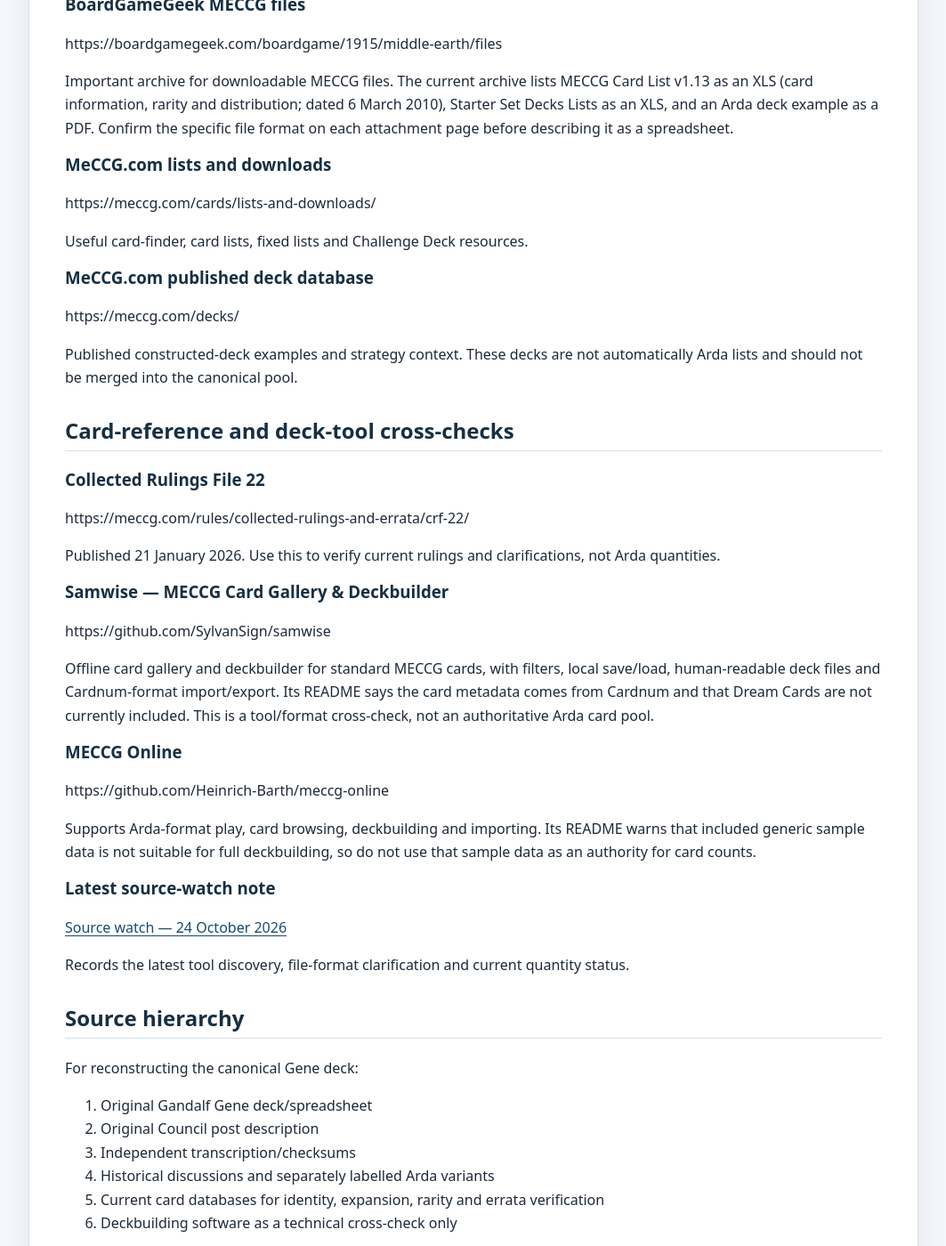
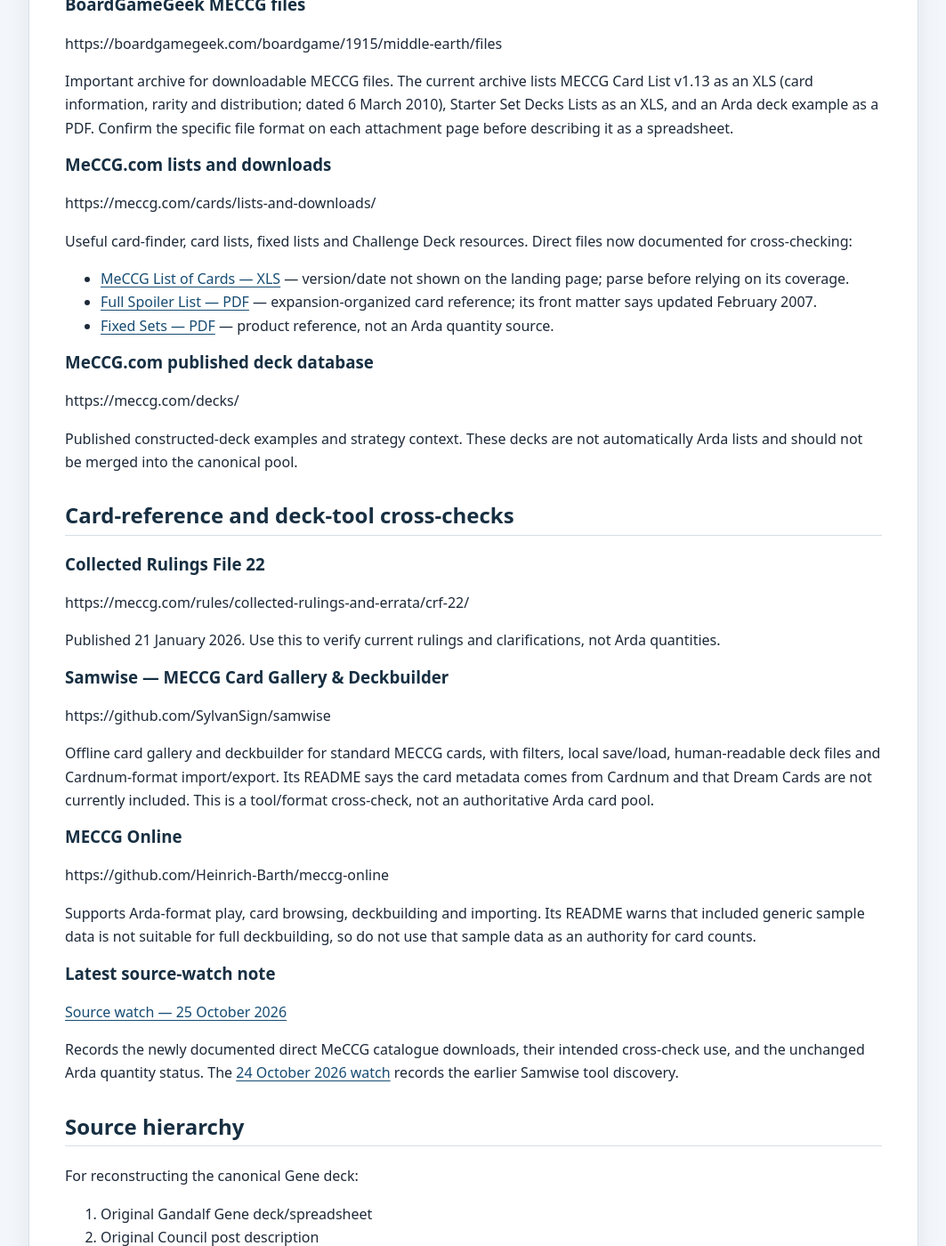
Before and after one commit to JamSpot/meccg-arda-master-database, a Jekyll site: the page built from docs/sources.md, in a window 1280 px wide and 1400 px high, scrolled down 1057 px. Shown: the whole window at 89% size, without its empty margins (108-1171 px from the left). Built offline with Jekyll 4.4.1, drawn with Linux system fonts in a browser that asks for light colours; our own code applies the rules of GitHub Pages for plain Markdown files.

Commit message:
Document direct MeCCG catalogue downloads

```diff
--- a/docs/sources.md
+++ b/docs/sources.md
@@ -30,7 +30,10 @@ Important archive for downloadable MECCG files. The current archive lists MECCG
 ### MeCCG.com lists and downloads
 https://meccg.com/cards/lists-and-downloads/
 
-Useful card-finder, card lists, fixed lists and Challenge Deck resources.
+Useful card-finder, card lists, fixed lists and Challenge Deck resources. Direct files now documented for cross-checking:
+- [MeCCG List of Cards — XLS](https://meccg.es/meta/cards/list/MeCCG%20List%20of%20Cards.xls) — version/date not shown on the landing page; parse before relying on its coverage.
+- [Full Spoiler List — PDF](https://meccg.es/meta/cards/MeCCG%20Full%20Spoiler%20List.pdf) — expansion-organized card reference; its front matter says updated February 2007.
+- [Fixed Sets — PDF](https://meccg.es/meta/cards/list/Fixed%20Sets.pdf) — product reference, not an Arda quantity source.
 
 ### MeCCG.com published deck database
 https://meccg.com/decks/
@@ -55,9 +58,9 @@ https://github.com/Heinrich-Barth/meccg-online
 Supports Arda-format play, card browsing, deckbuilding and importing. Its README warns that included generic sample data is not suitable for full deckbuilding, so do not use that sample data as an authority for card counts.
 
 ### Latest source-watch note
-[Source watch — 24 October 2026](research-watch-2026-10-24.html)
+[Source watch — 25 October 2026](research-watch-2026-10-25.html)
 
-Records the latest tool discovery, file-format clarification and current quantity status.
+Records the newly documented direct MeCCG catalogue downloads, their intended cross-check use, and the unchanged Arda quantity status. The [24 October 2026 watch](research-watch-2026-10-24.html) records the earlier Samwise tool discovery.
 
 ## Source hierarchy
 
```
